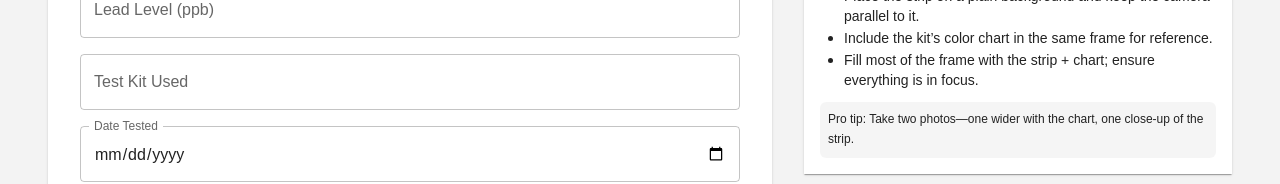
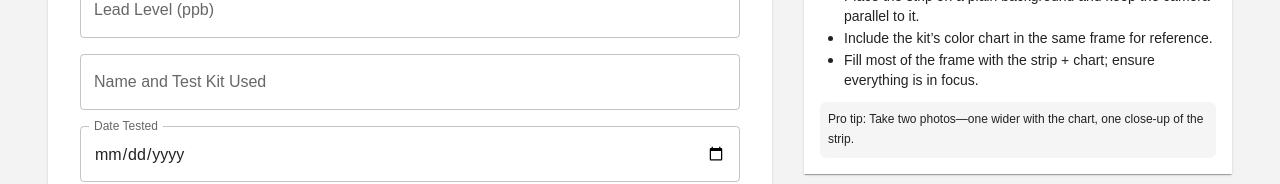
Before and after one commit to IggyLikesToCode/HealthTechInitiative2024-2025, a React (Create React App) app in the folder hti24-25/: page /report in a window 1280 px wide. Shown: the part 359-543 px from the top of the page. Built offline with nearby package versions, Linux system fonts and the light colour scheme; the HTML template or start-up script is replaced by a standard one.

Commit message:
input name and adress !

```diff
--- a/hti24-25/src/tabs/Report.jsx
+++ b/hti24-25/src/tabs/Report.jsx
@@ -118,7 +118,7 @@ const Report = () => {
                     fullWidth
                 />
                 <TextField
-                    label="Test Kit Used"
+                    label="Name and Test Kit Used"
                     value={testKit}
                     onChange={(e) => setTestKit(e.target.value)}
                     fullWidth
@@ -223,7 +223,7 @@ const Report = () => {
                         </Box>
                         <Box component="li" sx={{ mb: 0.5 }}>
                             <Typography variant="body2">
-                                <strong>Test Kit Used</strong>: kit brand/model (e.g., “TapScore Advanced Lead”).
+                                <strong>Name and Test Kit Used</strong>: kit brand/model (e.g., “TapScore Advanced Lead”).
                             </Typography>
                         </Box>
                         <Box component="li" sx={{ mb: 0.5 }}>
```
